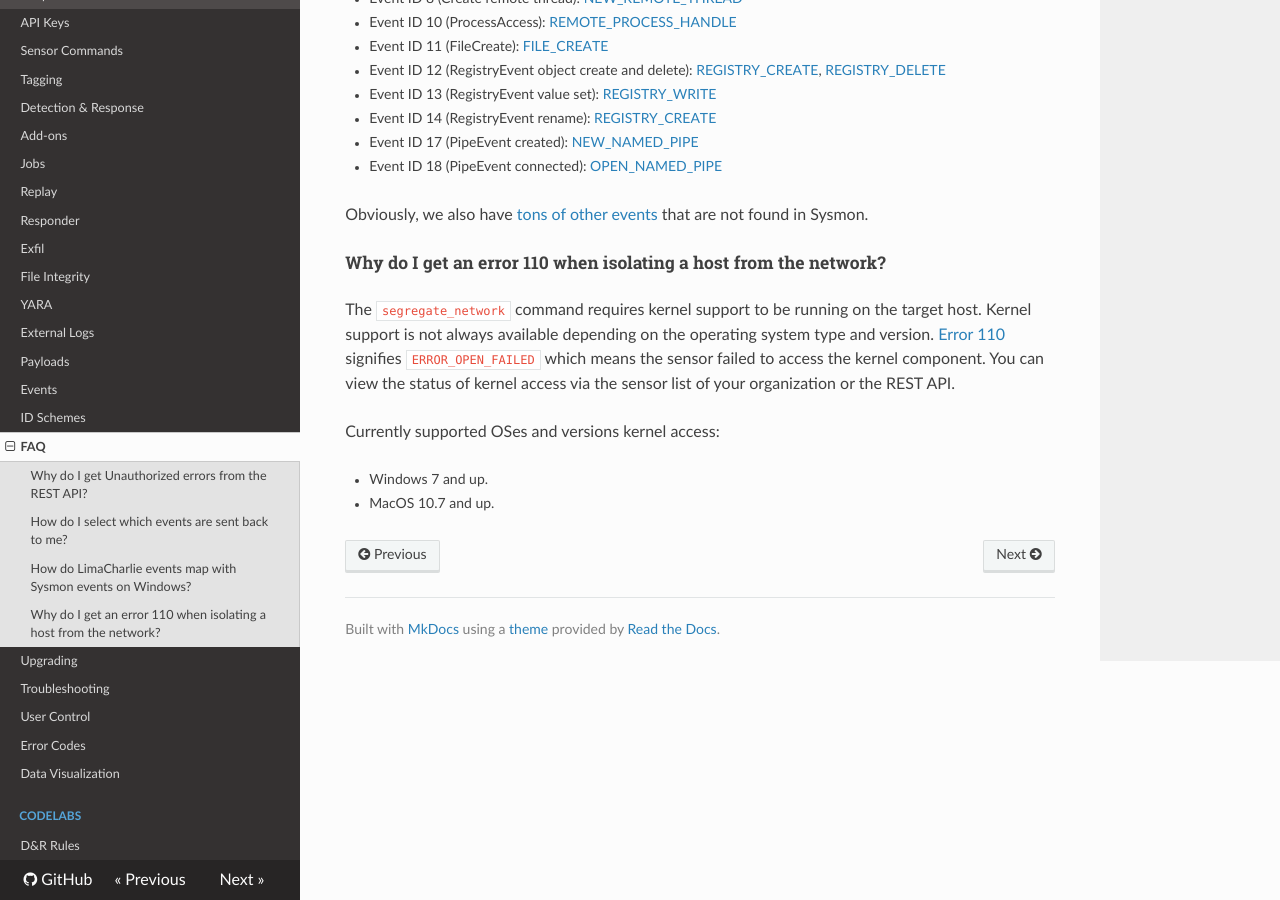
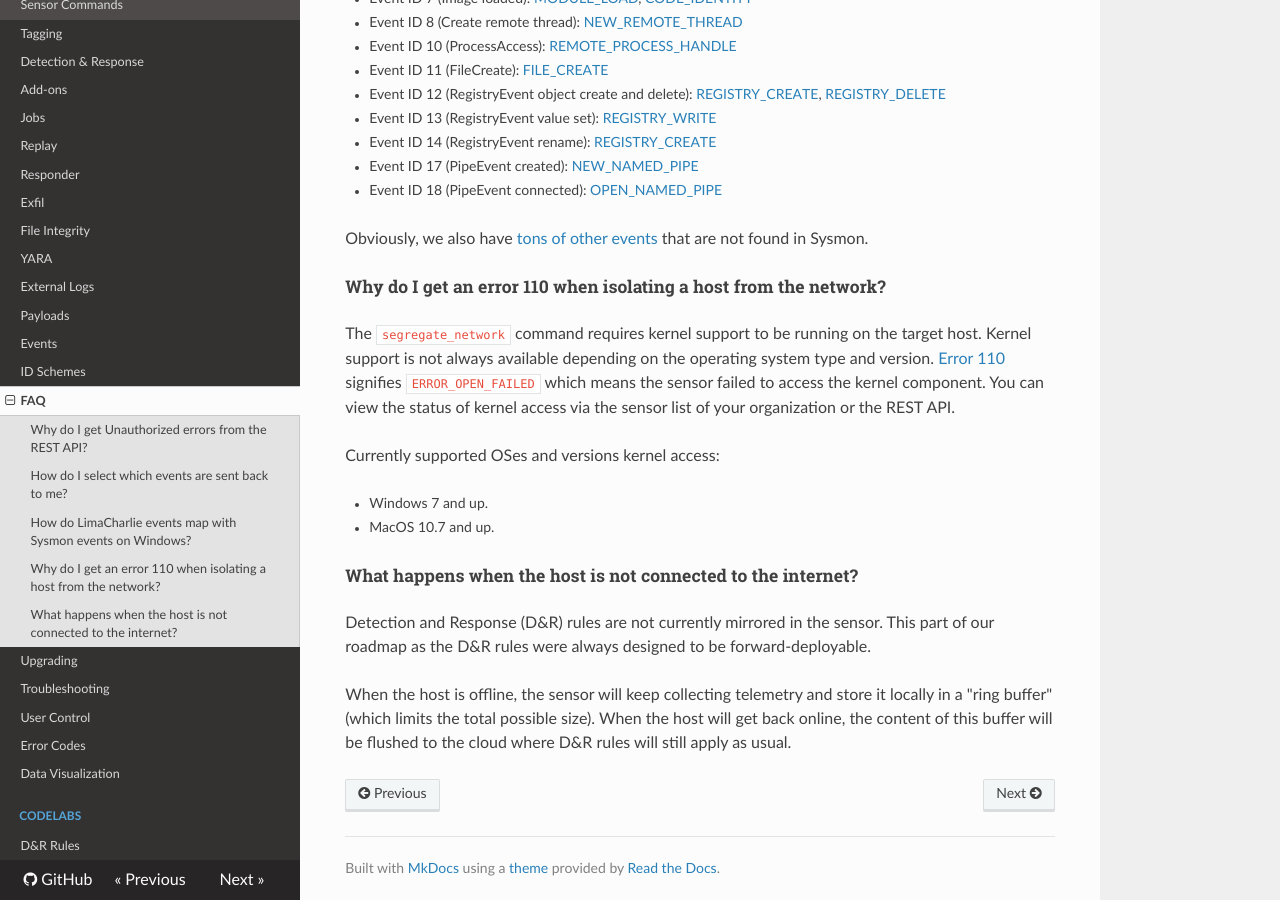
Before and after one commit to refractionPOINT/lce_doc, an MkDocs documentation site: the page built from docs/faq.md, in a window 1280 px wide and 900 px high, scrolled down 965 px. Built offline with MkDocs 1.6.1, drawn with Linux system fonts in a browser that asks for light colours; nearby versions of some CDN libraries; old or Windows-style settings are respelled for this version of MkDocs; some of the changed text lies outside the part shown.

Commit message:
Adding blurb about sensors being offline.

```diff
--- a/docs/faq.md
+++ b/docs/faq.md
@@ -49,3 +49,11 @@ Currently supported OSes and versions kernel access:
 
 * Windows 7 and up.
 * MacOS 10.7 and up.
+
+### What happens when the host is not connected to the internet?
+Detection and Response (D&R) rules are not currently mirrored in the sensor. This part of our roadmap as the D&R
+rules were always designed to be forward-deployable.
+
+When the host is offline, the sensor will keep collecting telemetry and store it locally in a "ring buffer"
+(which limits the total possible size). When the host will get back online, the content of this buffer will
+be flushed to the cloud where D&R rules will still apply as usual.
```
